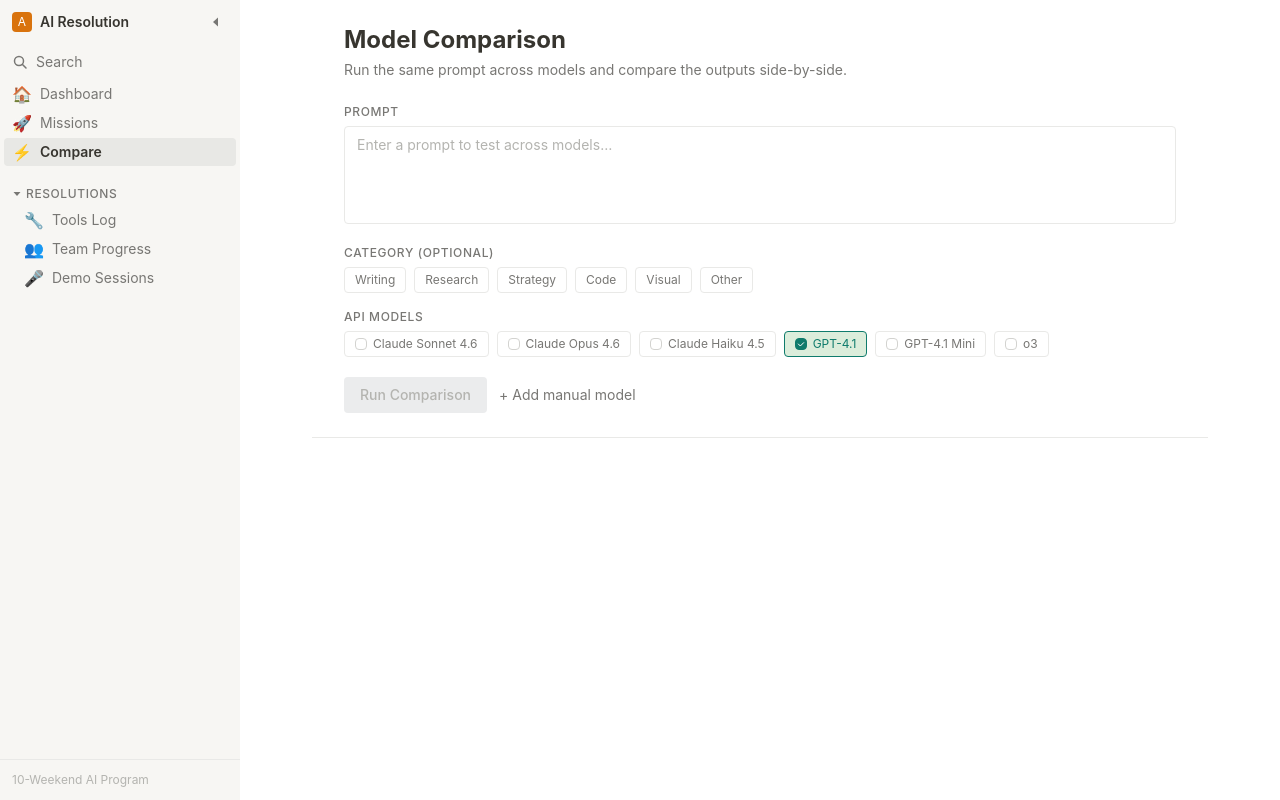
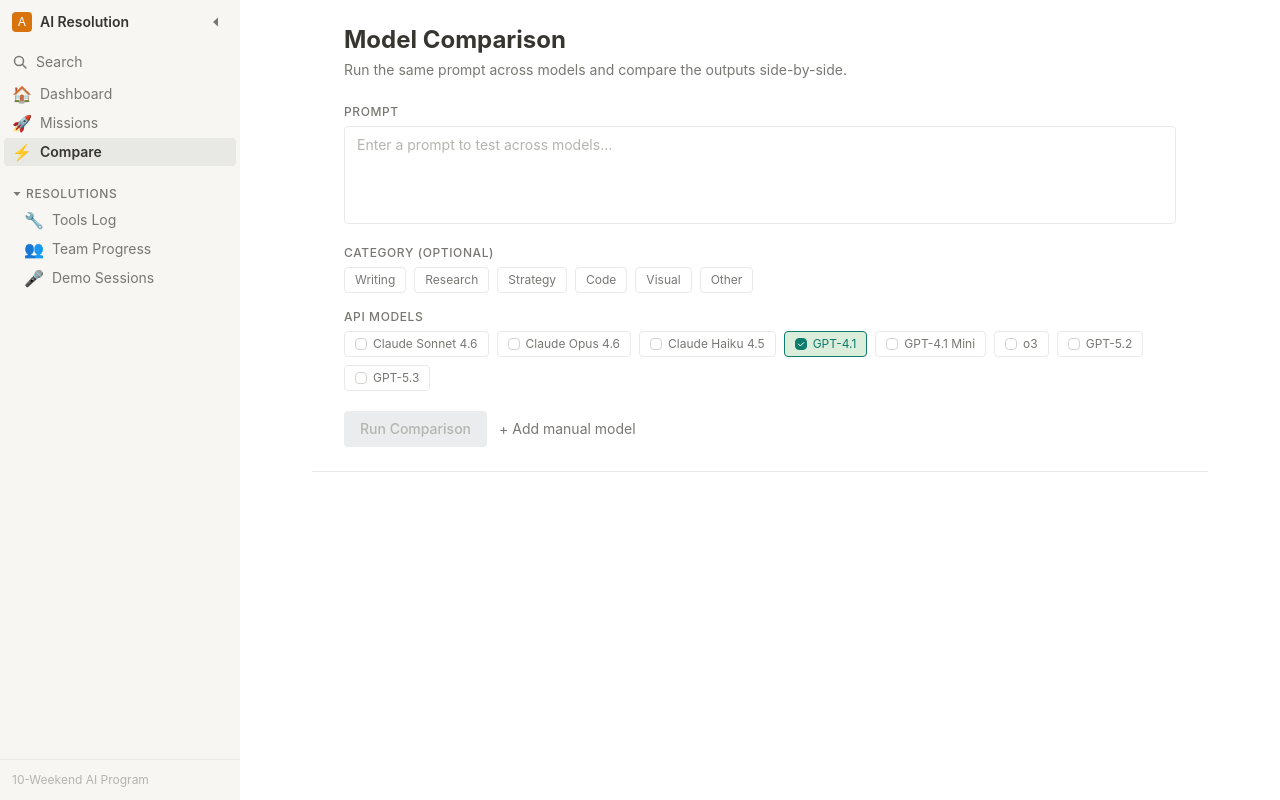
Before and after one commit to james-myob/AIResolutionProgram, a Next.js app in the folder tracker/: page /compare in a window 1280 px wide. Built offline with nearby package versions, Linux system fonts and the light colour scheme.

Commit message:
Add GPT-5.2 and GPT-5.3 OpenAI model support

```diff
--- a/tracker/src/app/api/compare/stream/route.ts
+++ b/tracker/src/app/api/compare/stream/route.ts
@@ -12,7 +12,7 @@ const ANTHROPIC_MODELS = new Set([
   "claude-haiku-4-5-20251001",
 ]);
 
-const OPENAI_MODELS = new Set(["gpt-4.1", "gpt-4.1-mini", "o3"]);
+const OPENAI_MODELS = new Set(["gpt-4.1", "gpt-4.1-mini", "o3", "gpt-5.2", "gpt-5.3"]);
 
 export async function POST(req: NextRequest) {
   const { prompt, models } = (await req.json()) as {
--- a/tracker/src/app/compare/page.tsx
+++ b/tracker/src/app/compare/page.tsx
@@ -37,6 +37,8 @@ const API_MODELS: {
   { id: "gpt-4.1", label: "GPT-4.1", provider: "openai", defaultOn: true },
   { id: "gpt-4.1-mini", label: "GPT-4.1 Mini", provider: "openai", defaultOn: false },
   { id: "o3", label: "o3", provider: "openai", defaultOn: false },
+  { id: "gpt-5.2", label: "GPT-5.2", provider: "openai", defaultOn: false },
+  { id: "gpt-5.3", label: "GPT-5.3", provider: "openai", defaultOn: false },
 ];
 
 const CATEGORIES = ["Writing", "Research", "Strategy", "Code", "Visual", "Other"];
```
